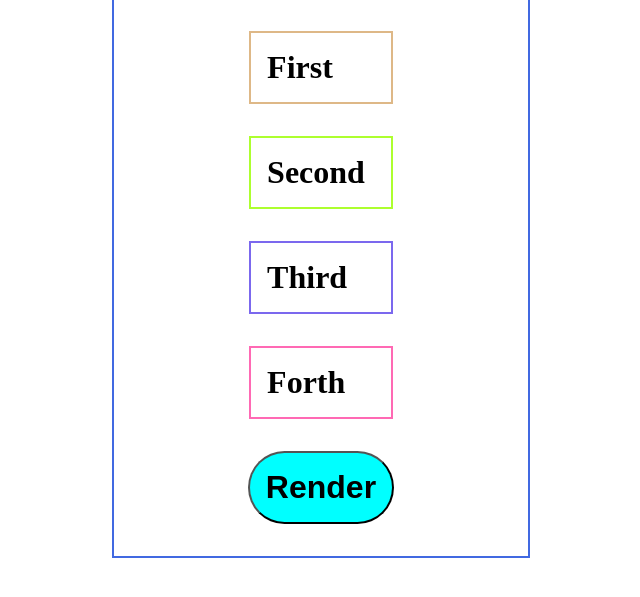
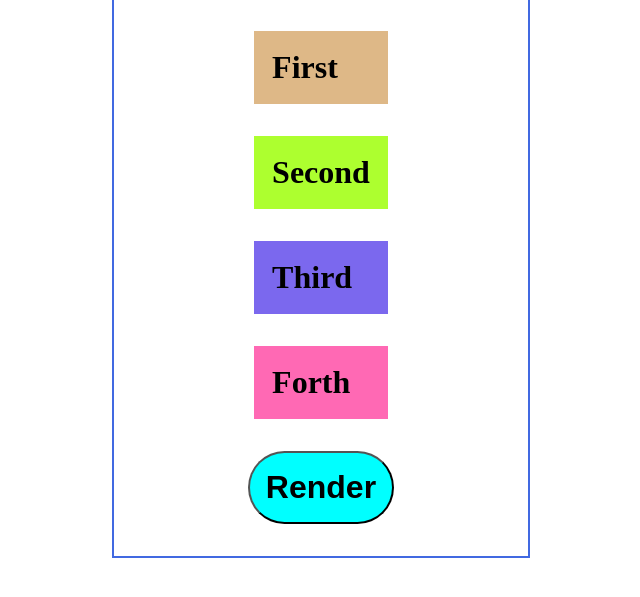
Before and after one commit to iyu88/Browser-Render-Test, a plain HTML site: page Grouping/index.html in a window 1280 px wide. Both pictures are taken after a click on the button "Render". Shown: the part 157-754 px from the top of the page, without its empty margins (319-959 px from the left). Drawn offline with Linux system fonts and the light colour scheme.

Commit message:
feat: background 개별 업데이트

```diff
--- a/Grouping/index.html
+++ b/Grouping/index.html
@@ -22,7 +22,7 @@
       <li id="third" class="mediumslateblue">
         Third
       </li>
-      <li id="forth" class="indigo">
+      <li id="forth" class="hotpink">
         Forth
       </li>
     </ul>
@@ -38,16 +38,17 @@
     const forth = document.querySelector("#forth")
 
     btn.addEventListener("click", () => {
-      const step = 10;
-      const firstWidth = first.getBoundingClientRect().width;
-      const secondWidth = second.getBoundingClientRect().width;
-      const thirdWidth = third.getBoundingClientRect().width;
-      const forthWidth = forth.getBoundingClientRect().width;
+      const firstBackground = "burlywood";
+      first.style.backgroundColor = firstBackground;
 
-      first.style.width = firstWidth + step + "px";
-      second.style.width = secondWidth + step + "px";
-      third.style.width = thirdWidth + step + "px";
-      forth.style.width = forthWidth + step + "px";
+      const secondBackground = "greenyellow";
+      second.style.backgroundColor = secondBackground;
+
+      const thirdBackground = "mediumslateblue";
+      third.style.backgroundColor = thirdBackground;
+
+      const forthBackground = "hotpink";
+      forth.style.backgroundColor = forthBackground;
     });
   </script>
 </body>
--- a/index.css
+++ b/index.css
@@ -59,6 +59,6 @@ button {
   border: 2px solid mediumslateblue;
 }
 
-.indigo {
+.hotpink {
   border: 2px solid hotpink;
 }
```
